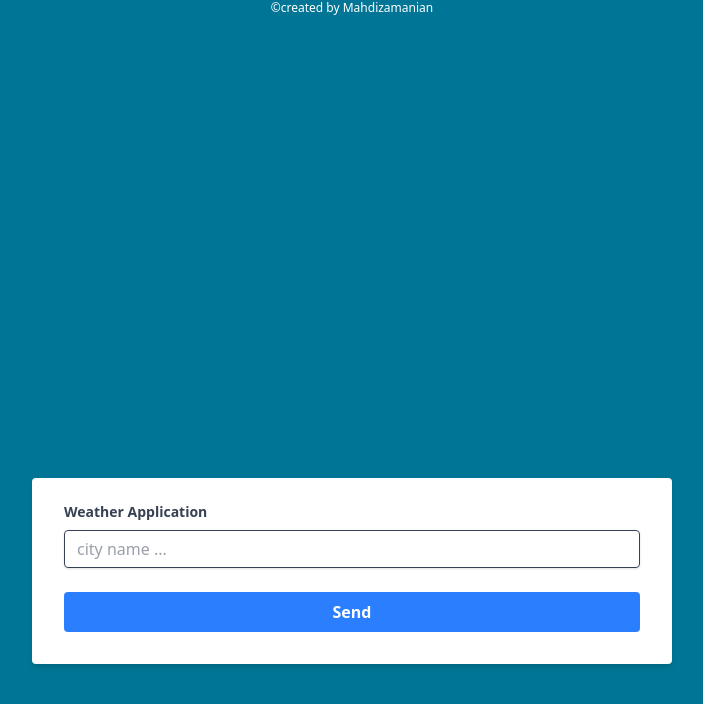
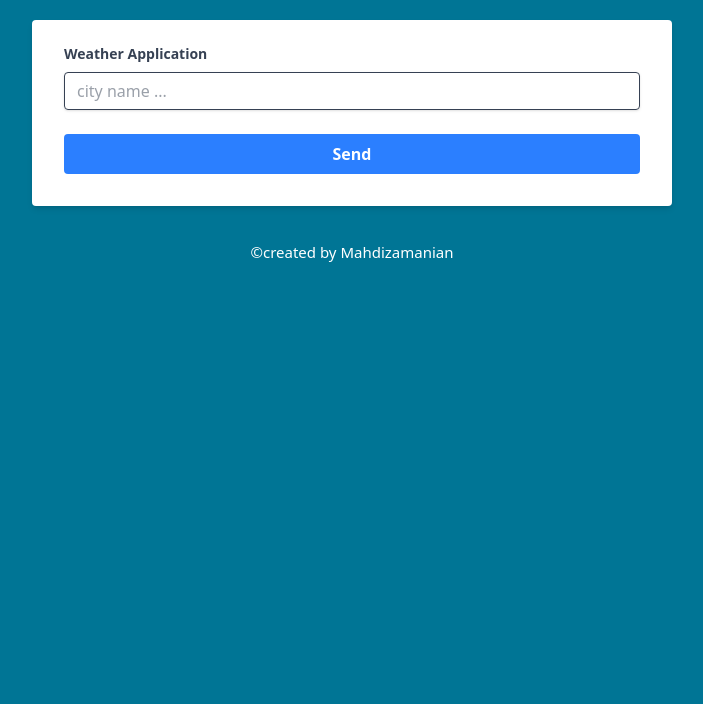
Before and after one commit to meytizn/Weather-Application, a Next.js app: page / in a window 1280 px wide. Shown: the top 704 px of the page, without its empty margins (288-991 px from the left). Built offline with nearby package versions, Linux system fonts and the light colour scheme.

Commit message:
project finished

```diff
--- a/app/WeatherCard.tsx
+++ b/app/WeatherCard.tsx
@@ -18,7 +18,7 @@ export interface WeatherData{
 export default function WeatherCard({apiData}:{apiData:WeatherData}) {
   return (
     <>
-    <div className='  flex flex-col justify-center items-center content-center gap-4 bg-white shadow-md rounded px-8 pt-6 pb-8 mb-4 w-[320px] fixed top-15 right-0 left-0 m-auto'>
+    <div className='  flex flex-col justify-center items-center content-center gap-4 bg-white shadow-md rounded px-8 pt-6 pb-8 mb-4 w-[320px] '>
 
     <div className='text-amber-400 text-4xl'>{apiData.weather[0].description}</div>
     <div><span className='text-red-500'> Temp:</span> {apiData.main.temp}   C</div>
--- a/app/page.tsx
+++ b/app/page.tsx
@@ -30,7 +30,7 @@ export default  function Home() {
 
 
 
-
+<div className="flex flex-col justify-center items-center gap-5 content-center my-5">
 
 
 
@@ -43,7 +43,7 @@ export default  function Home() {
 
 
 
-  <form className="bg-white shadow-md rounded px-8 pt-6 pb-8 mb-4 w-[95%] md:w-[50%] m-auto fixed bottom-30 right-0 left-0" onSubmit={formhandler}>
+  <form className="bg-white shadow-md rounded px-8 pt-6 pb-8 mb-4 w-[95%] md:w-[50%] " onSubmit={formhandler}>
     <div className="mb-4">
       <label className="block text-gray-700 text-sm font-bold mb-2" >
       Weather Application
@@ -61,12 +61,12 @@ export default  function Home() {
     </div>
   </form>
   <p className="text-center text-gray-500 text-xs">
-   <a  className="text-white" href="https://mahdizamanian.onrender.com"> &copy;created by Mahdizamanian</a>
+   <a  className="text-white text-[15px]" href="https://mahdizamanian.onrender.com"> &copy;created by Mahdizamanian</a>
   </p>
 
 
 
-
+  </div>
     </>
   );
 }
```
